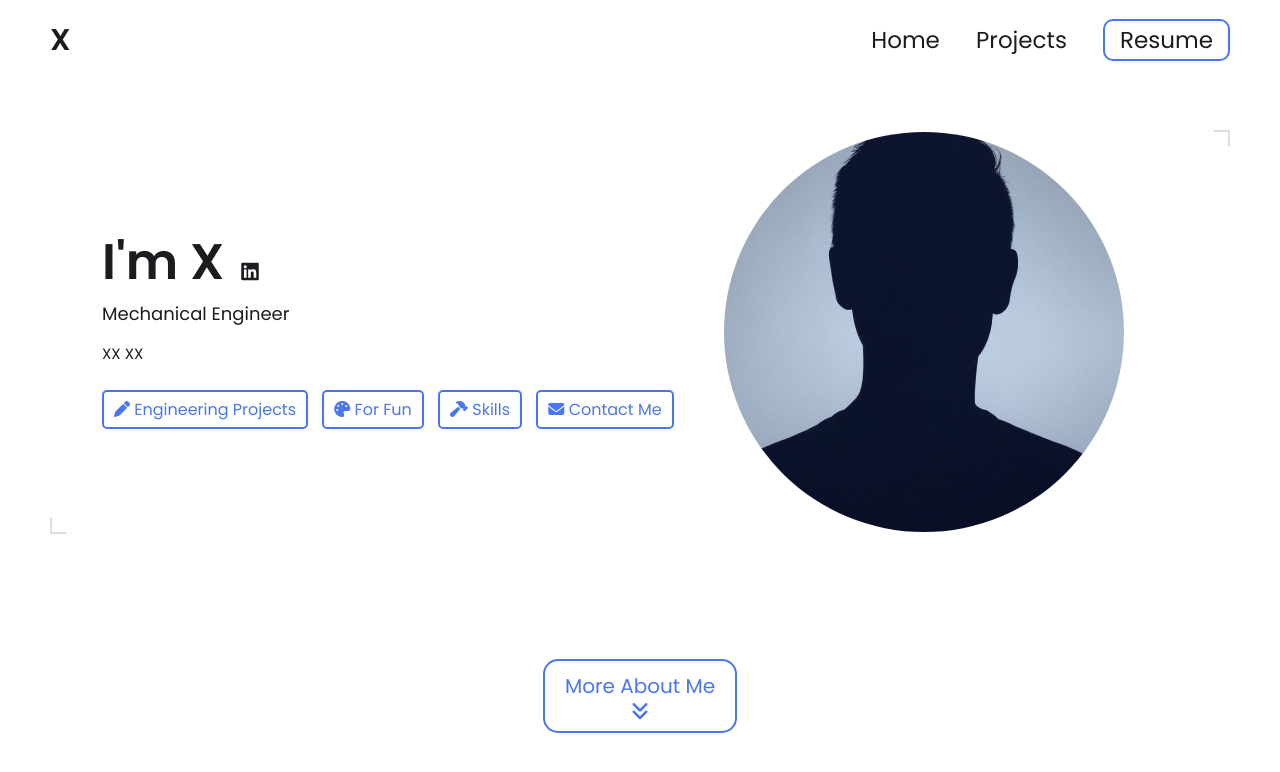
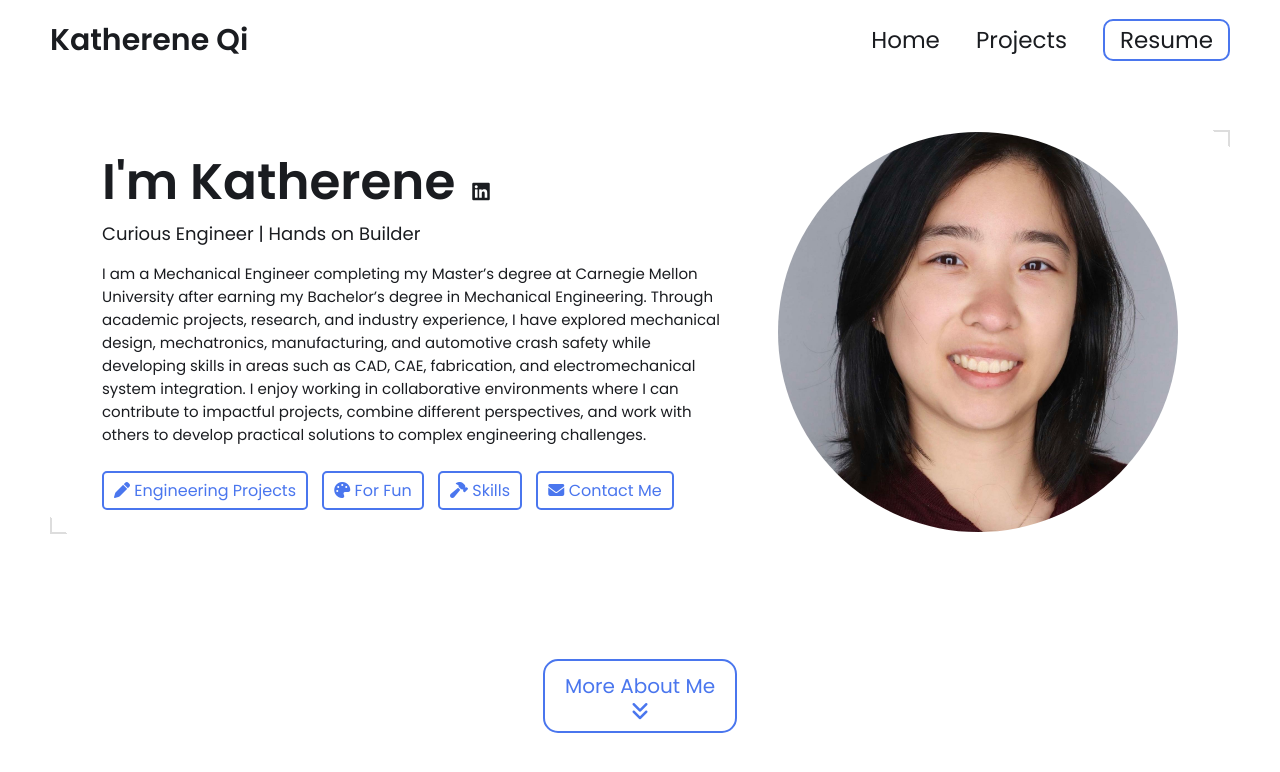
Before and after one commit to qi-katherene/qi-katherene.github.io, a Jekyll site: the page built from index.html, in a window 1280 px wide and 900 px high. Shown: the top 772 px of the window. Built offline with Jekyll 4.4.1, drawn with Linux system fonts in a browser that asks for light colours.

Commit message:
Update _config.yml

```diff
--- a/_config.yml
+++ b/_config.yml
@@ -12,14 +12,21 @@ title: X's Portfolio # This is what shows up in the tab of the browser
 
 
 # Hero Section
-name: X
-headline: Mechanical Engineer
+name: Katherene Qi
+headline: Curious Engineer | Hands on Builder
 description: >- # dont remove this line. this will ignore all new lines until the next section
-  XX
-  XX
+  I am a Mechanical Engineer completing my Master’s degree at Carnegie Mellon University after
+  earning my Bachelor’s degree in Mechanical Engineering.
+
+  Through academic projects, research, and industry experience, I have explored
+  mechanical design, mechatronics, manufacturing, and automotive crash safety while
+  developing skills in areas such as CAD, CAE, fabrication, and electromechanical system integration.
+
+  I enjoy working in collaborative environments where I can contribute to impactful projects,
+  combine different perspectives, and work with others to develop practical solutions to complex engineering challenges.
 
 # Place your profile image in /assets/images/profile-image/folder and edit the file name
-profile_image: ./assets/images/profile-image/avatar.jpeg
+profile_image: ./assets/images/profile-image/kqi_headshot.jpg
 
 
 # Link your resume
```
